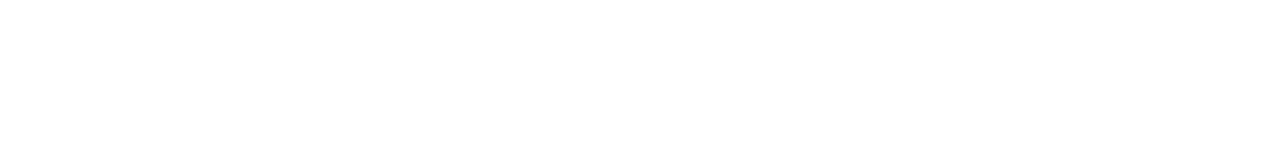
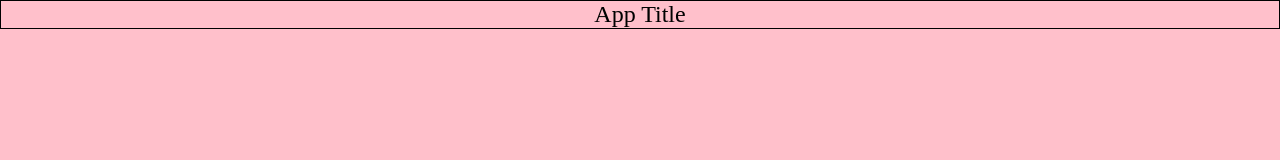
Before and after one commit to doemser/quiz-app, a plain HTML site: page index.html in a window 1280 px wide. Drawn offline with Linux system fonts and the light colour scheme.

Commit message:
added app header and styling

```diff
--- a/index.html
+++ b/index.html
@@ -4,6 +4,9 @@
     <meta charset="UTF-8" />
     <meta name="viewport" content="width=device-width, initial-scale=1.0" />
     <title>Document</title>
+    <link rel="stylesheet" href="/styles.css" />
   </head>
-  <body></body>
+  <body>
+    <header class="app-title">App Title</header>
+  </body>
 </html>
--- a/styles.css
+++ b/styles.css
@@ -1,3 +1,15 @@
+* {
+  margin: 0;
+  padding: 0;
+  box-sizing: border-box;
+}
+
 body {
   background: pink;
 }
+
+.app-title {
+  font-size: x-large;
+  text-align: center;
+  border: 1px solid black;
+}
```
